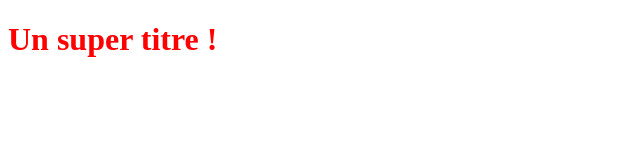
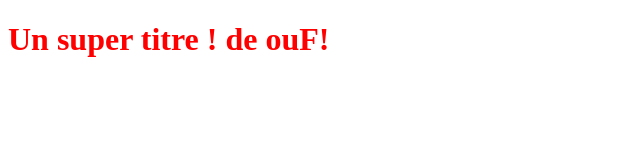
Before and after one commit to Op-Batman/open-pj, a plain HTML site: page index.html in a window 1280 px wide. Shown: the whole page, without its empty margins (0-640 px from the left). Drawn offline with Linux system fonts and the light colour scheme.

Commit message:
modification du titre

```diff
--- a/index.html
+++ b/index.html
@@ -5,6 +5,8 @@
    <link rel="stylesheet" type="text/css" href="styles.css">
 </head>
 <body>
-   <h1>Un super titre !</h1>
+   <h1>Un super titre !
+      de ouF!
+   </h1>
 </body>
 </html>
```
